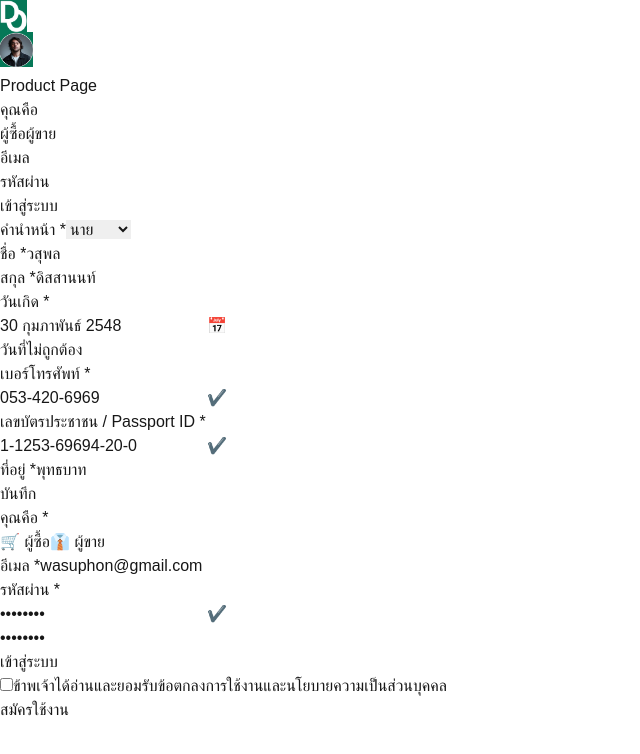
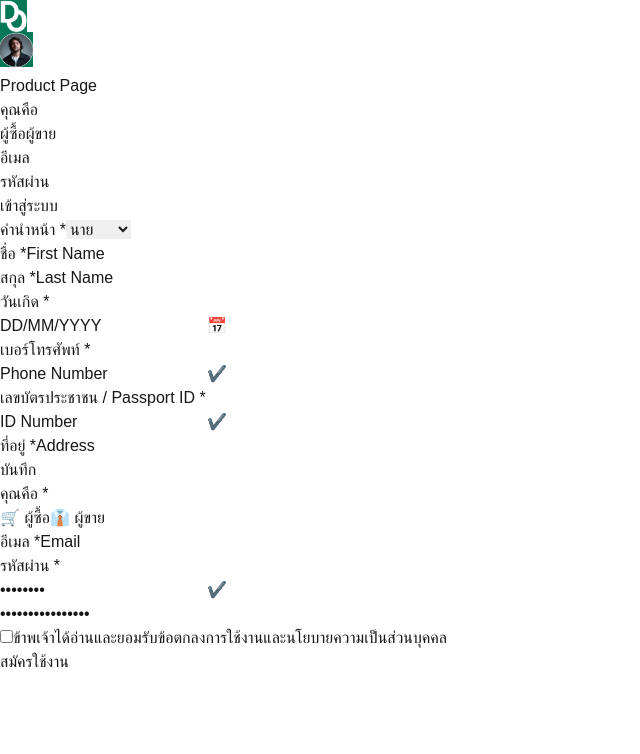
Before and after one commit to Dongy-SE2/dongy-frontend, a Next.js app: page /login in a window 1280 px wide. Shown: the top 754 px of the page, without its empty margins (0-640 px from the left). Built offline with nearby package versions, Linux system fonts and the light colour scheme; a web font is replaced by a local one.

Commit message:
fix layout

```diff
--- a/src/components/loginForm.tsx
+++ b/src/components/loginForm.tsx
@@ -4,6 +4,7 @@ import { Button } from "./ui/button";
 import { Input } from "./ui/input";
 import { Card, CardContent } from "./ui/card";
 import { cn } from "@/lib/utils";
+import ActionButton from "./ActionButton";
 
 export default function LoginForm() {
   const [role, setRole] = useState<"buyer" | "seller">("seller");
@@ -13,14 +14,14 @@ export default function LoginForm() {
   return (
     <Card className="max-w-md mx-auto p-6 bg-white rounded-2xl shadow-lg">
       <CardContent>
-        <div className="mb-4">
-          <p className="text-lg font-medium mb-2">คุณคือ</p>
+        <div className="mb-4 flex items-center gap-8">
+          <p className="text-lg font-medium mb-2 c">คุณคือ</p>
           <div className="flex gap-4">
             <button
               className={cn(
-                "flex-1 py-2 rounded-lg border",
+                "flex-1 py-2 rounded-lg border w-32 h-14",
                 role === "buyer"
-                  ? "bg-gray-200 border-gray-400"
+                  ? "bg-gray-800 text-white border-gray-800"
                   : "bg-white border-gray-300"
               )}
               onClick={() => setRole("buyer")}
@@ -29,7 +30,7 @@ export default function LoginForm() {
             </button>
             <button
               className={cn(
-                "flex-1 py-2 rounded-lg border",
+                "flex-1 py-2 rounded-lg border w-32 h-14",
                 role === "seller"
                   ? "bg-gray-800 text-white border-gray-800"
                   : "bg-white border-gray-300"
@@ -41,8 +42,8 @@ export default function LoginForm() {
           </div>
         </div>
 
-        <div className="mb-4">
-          <label className="block text-gray-700 mb-1">อีเมล</label>
+        <div className="mb-4 flex items-center gap-11">
+          <label className="block text-gray-700 mb-1 whitespace-nowrap">อีเมล</label>
           <Input
             type="email"
             value={email}
@@ -51,8 +52,8 @@ export default function LoginForm() {
           />
         </div>
 
-        <div className="mb-6">
-          <label className="block text-gray-700 mb-1">รหัสผ่าน</label>
+        <div className="mb-6 flex items-center gap-6" >
+          <label className="block text-gray-700 mb-1 whitespace-nowrap">รหัสผ่าน</label>
           <Input
             type="password"
             value={password}
--- a/src/components/registrationForm.tsx
+++ b/src/components/registrationForm.tsx
@@ -6,12 +6,12 @@ import { Card, CardContent } from "@/components/ui/card";
 
 export default function RegistrationForm() {
   const [title, setTitle] = useState("นาย");
-  const [firstName, setFirstName] = useState("วสุพล");
-  const [lastName, setLastName] = useState("ดิสสานนท์");
-  const [dob, setDob] = useState("30 กุมภาพันธ์ 2548");
-  const [phone, setPhone] = useState("053-420-6969");
-  const [idNumber, setIdNumber] = useState("1-1253-69694-20-0");
-  const [address, setAddress] = useState("พุทธบาท");
+  const [firstName, setFirstName] = useState("First Name");
+  const [lastName, setLastName] = useState("Last Name");
+  const [dob, setDob] = useState("DD/MM/YYYY");
+  const [phone, setPhone] = useState("Phone Number");
+  const [idNumber, setIdNumber] = useState("ID Number");
+  const [address, setAddress] = useState("Address");
 
   // Check if the date of birth is valid
   const isValidDate = (date: string) => !date.includes("30 กุมภาพันธ์");
@@ -19,8 +19,8 @@ export default function RegistrationForm() {
   return (
     <Card className="max-w-lg mx-auto p-6 bg-white rounded-2xl shadow-lg">
       <CardContent>
-        <div className="mb-4">
-          <label className="block text-gray-700 mb-1">คำนำหน้า *</label>
+        <div className="mb-4 flex items-center gap-3">
+          <label className="block text-gray-700 mb-1 whitespace-nowrap">คำนำหน้า <span className="text-red-500">*</span></label>
           <select
             className="w-full px-3 py-2 border rounded-lg"
             value={title}
@@ -32,18 +32,18 @@ export default function RegistrationForm() {
           </select>
         </div>
 
-        <div className="mb-4">
-          <label className="block text-gray-700 mb-1">ชื่อ *</label>
+        <div className="mb-4 flex items-center gap-3">
+          <label className="block text-gray-700 mb-1 whitespace-nowrap">ชื่อ <span className="text-red-500">*</span></label>
           <Input type="text" value={firstName} onChange={(e) => setFirstName(e.target.value)} />
         </div>
 
-        <div className="mb-4">
-          <label className="block text-gray-700 mb-1">สกุล *</label>
+        <div className="mb-4 flex items-center gap-3">
+          <label className="block text-gray-700 mb-1 whitespace-nowrap">สกุล <span className="text-red-500">*</span></label>
           <Input type="text" value={lastName} onChange={(e) => setLastName(e.target.value)} />
         </div>
 
         <div className="mb-4">
-          <label className="block text-gray-700 mb-1">วันเกิด *</label>
+          <label className="block text-gray-700 mb-1 whitespace-nowrap">วันเกิด <span className="text-red-500">*</span></label>
           <div className="relative">
             <Input type="text" value={dob} onChange={(e) => setDob(e.target.value)} />
             <span className="absolute right-2 top-2 text-gray-500">📅</span>
@@ -52,7 +52,7 @@ export default function RegistrationForm() {
         </div>
 
         <div className="mb-4">
-          <label className="block text-gray-700 mb-1">เบอร์โทรศัพท์ *</label>
+          <label className="block text-gray-700 mb-1 whitespace-nowrap">เบอร์โทรศัพท์ <span className="text-red-500">*</span></label>
           <div className="relative">
             <Input type="text" value={phone} onChange={(e) => setPhone(e.target.value)} />
             <span className="absolute right-2 top-2 text-green-500">✔️</span>
@@ -60,7 +60,7 @@ export default function RegistrationForm() {
         </div>
 
         <div className="mb-4">
-          <label className="block text-gray-700 mb-1">เลขบัตรประชาชน / Passport ID *</label>
+          <label className="block text-gray-700 mb-1 whitespace-nowrap">เลขบัตรประชาชน / Passport ID <span className="text-red-500">*</span></label>
           <div className="relative">
             <Input type="text" value={idNumber} onChange={(e) => setIdNumber(e.target.value)} />
             <span className="absolute right-2 top-2 text-green-500">✔️</span>
@@ -68,7 +68,7 @@ export default function RegistrationForm() {
         </div>
 
         <div className="mb-4">
-          <label className="block text-gray-700 mb-1">ที่อยู่ *</label>
+          <label className="block text-gray-700 mb-1 whitespace-nowrap">ที่อยู่ <span className="text-red-500">*</span></label>
           <Input type="text" value={address} onChange={(e) => setAddress(e.target.value)} />
         </div>
 
--- a/src/components/registrationForm2.tsx
+++ b/src/components/registrationForm2.tsx
@@ -6,23 +6,23 @@ import { Card, CardContent } from "@/components/ui/card";
 
 export default function RegistrationForm2() {
   const [role, setRole] = useState<"buyer" | "seller">("seller");
-  const [email, setEmail] = useState("wasuphon@gmail.com");
-  const [password, setPassword] = useState("********");
-  const [confirmPassword, setConfirmPassword] = useState("********");
+  const [email, setEmail] = useState("Email");
+  const [password, setPassword] = useState("Password");
+  const [confirmPassword, setConfirmPassword] = useState("Confirm Password");
 
   return (
     <Card className="max-w-md mx-auto p-6 bg-white rounded-2xl shadow-lg">
       <CardContent>
         {/* Role Selection */}
-        <div className="mb-4">
+        <div className="mb-4 flex items-center gap-3s">
           <label className="block text-gray-700 font-medium mb-2">
             คุณคือ <span className="text-red-500">*</span>
           </label>
-          <div className="flex gap-4">
+          <div className="flex gap-4 ">
             <button
               className={`flex-1 py-2 rounded-lg border ${
                 role === "buyer"
-                  ? "bg-gray-200 border-gray-400 text-gray-500"
+                  ? "bg-gray-800 text-white border-gray-800"
                   : "bg-white border-gray-300"
               }`}
               onClick={() => setRole("buyer")}
@@ -43,8 +43,8 @@ export default function RegistrationForm2() {
         </div>
 
         {/* Email Input */}
-        <div className="mb-4">
-          <label className="block text-gray-700 font-medium mb-1">
+        <div className="mb-4 flex items-center gap-3">
+          <label className="block text-gray-700 font-medium mb-1 ">
             อีเมล <span className="text-red-500">*</span>
           </label>
           <Input
@@ -56,7 +56,7 @@ export default function RegistrationForm2() {
         </div>
 
         {/* Password Input */}
-        <div className="mb-4">
+        <div className="mb-4 flex items-center gap-3">
           <label className="block text-gray-700 font-medium mb-1">
             รหัสผ่าน <span className="text-red-500">*</span>
           </label>
@@ -72,7 +72,7 @@ export default function RegistrationForm2() {
         </div>
 
         {/* Confirm Password Input */}
-        <div className="mb-6">
+        <div className="mb-6 ">
           <Input
             type="password"
             value={confirmPassword}
@@ -81,10 +81,7 @@ export default function RegistrationForm2() {
           />
         </div>
 
-        {/* Submit Button */}
-        <Button className="w-full bg-green-500 text-white py-2 rounded-lg">
-          เข้าสู่ระบบ
-        </Button>
+
       </CardContent>
     </Card>
   );
```
